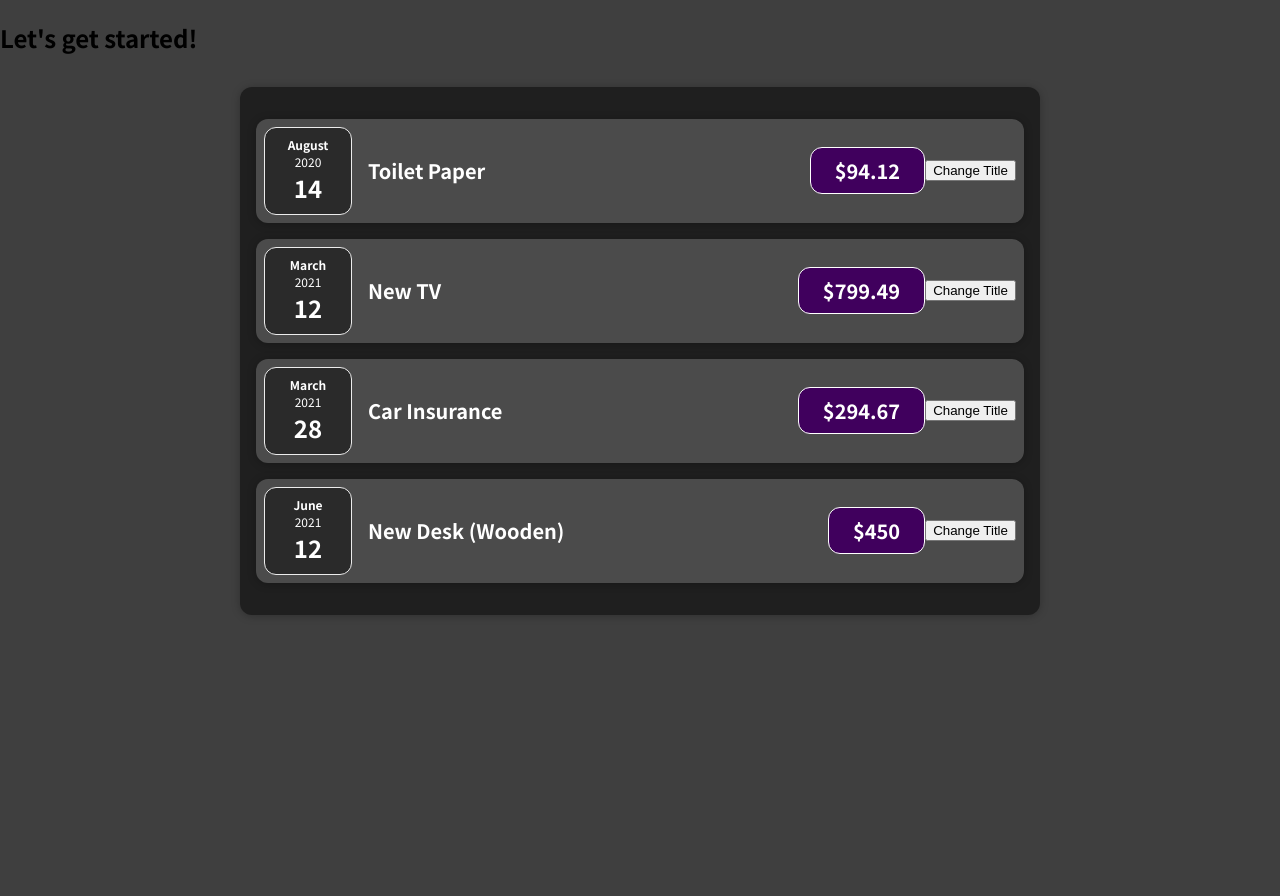
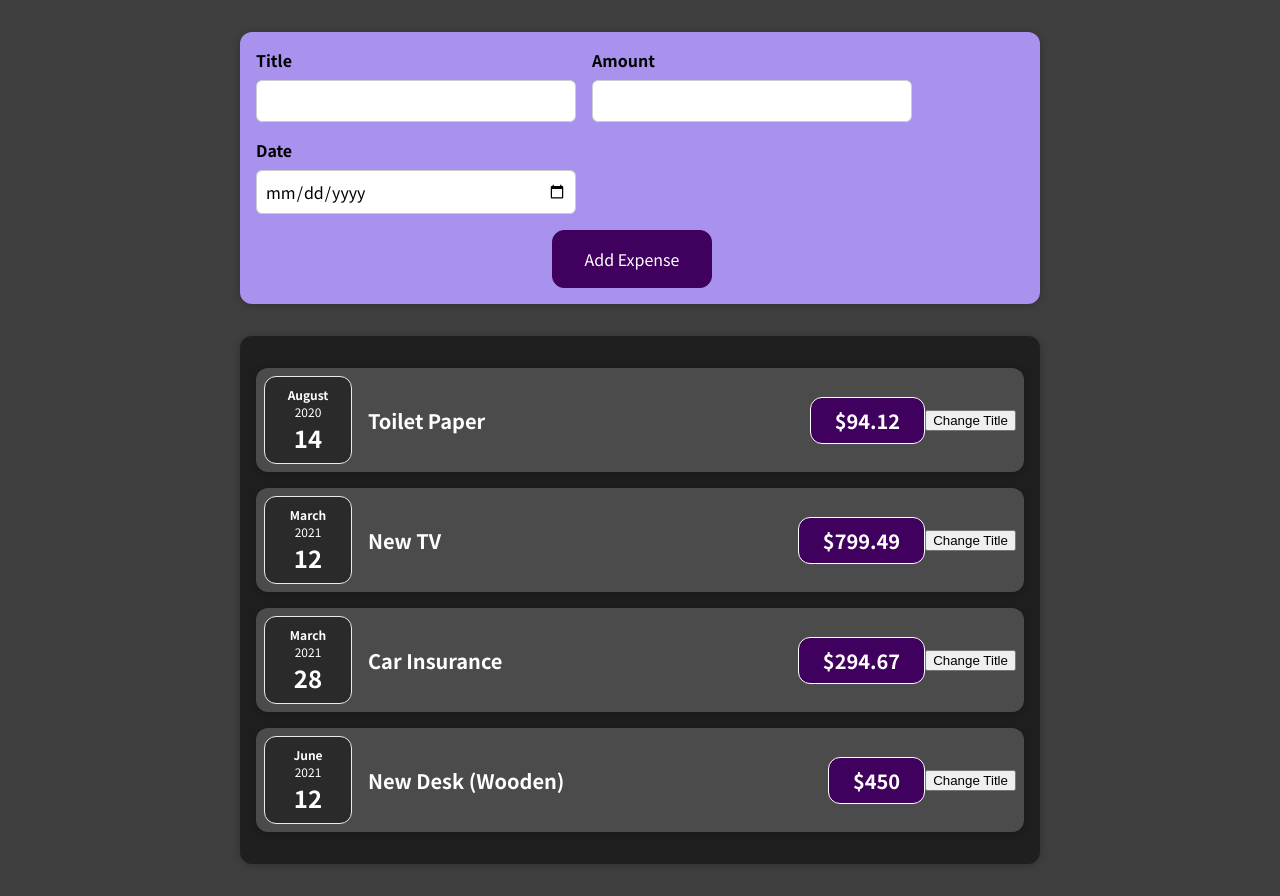
Before and after one commit to alexstrugacz/ExpenseTracker, a React (Create React App) app: page / in a window 1280 px wide. Before the commit the page ends 800 px from the top, so only its background shows below. Built offline with nearby package versions, Linux system fonts and the light colour scheme.

Commit message:
fix github

```diff
--- a/package.json
+++ b/package.json
@@ -8,7 +8,7 @@
     "@testing-library/user-event": "^12.5.0",
     "react": "^18.0.0",
     "react-dom": "^18.0.0",
-    "react-scripts": "4.0.1",
+    "react-scripts": "^4.0.1",
     "web-vitals": "^0.2.4"
   },
   "scripts": {
--- a/src/App.js
+++ b/src/App.js
@@ -2,7 +2,7 @@ import Expenses from "./components/Expenses/Expenses";
 import React from "react";
 import NewExpense from "./components/NewExpense/NewExpense";
 
-function App() {
+const App = () => {
   const expenses = [
     //placeholder data
     {
@@ -26,12 +26,17 @@ function App() {
     },
   ];
 
+  const addExpenseHandler = (expense) => {
+    console.log("in app.js");
+    console.log(expense);
+  };
+
   return (
     <div>
-      <h2>Let's get started!</h2>
+      <NewExpense onAddExpense={addExpenseHandler}></NewExpense>
       <Expenses items={expenses} />
     </div>
   );
-}
+};
 
 export default App;
--- a/src/components/NewExpense/NewExpense.js
+++ b/src/components/NewExpense/NewExpense.js
@@ -8,6 +8,7 @@ const NewExpense = (props) => {
       ...enteredExpenseData,
       id: Math.random().toString(),
     };
+    props.onAddExpense(expenseData);
   };
 
   return (
```
Also changed, not shown: 2 other files (tests, documents, lock files or other folders).
